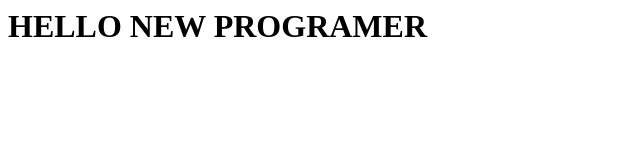
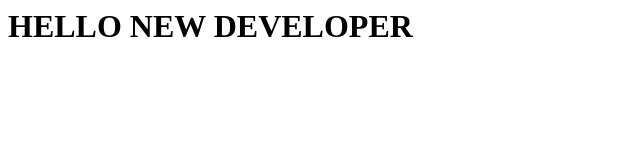
Before and after one commit to KaikeJakub/kaikejakub.github.io, a plain HTML site: page index.html in a window 1280 px wide. Shown: the whole page, without its empty margins (0-640 px from the left). Drawn offline with Linux system fonts and the light colour scheme.

Commit message:
Update index.html

```diff
--- a/index.html
+++ b/index.html
@@ -1,5 +1,5 @@
 <html>
   <body>
-     <H1>HELLO NEW PROGRAMER</H1>
+     <H1>HELLO NEW DEVELOPER</H1>
   <body>
 <html>
```
